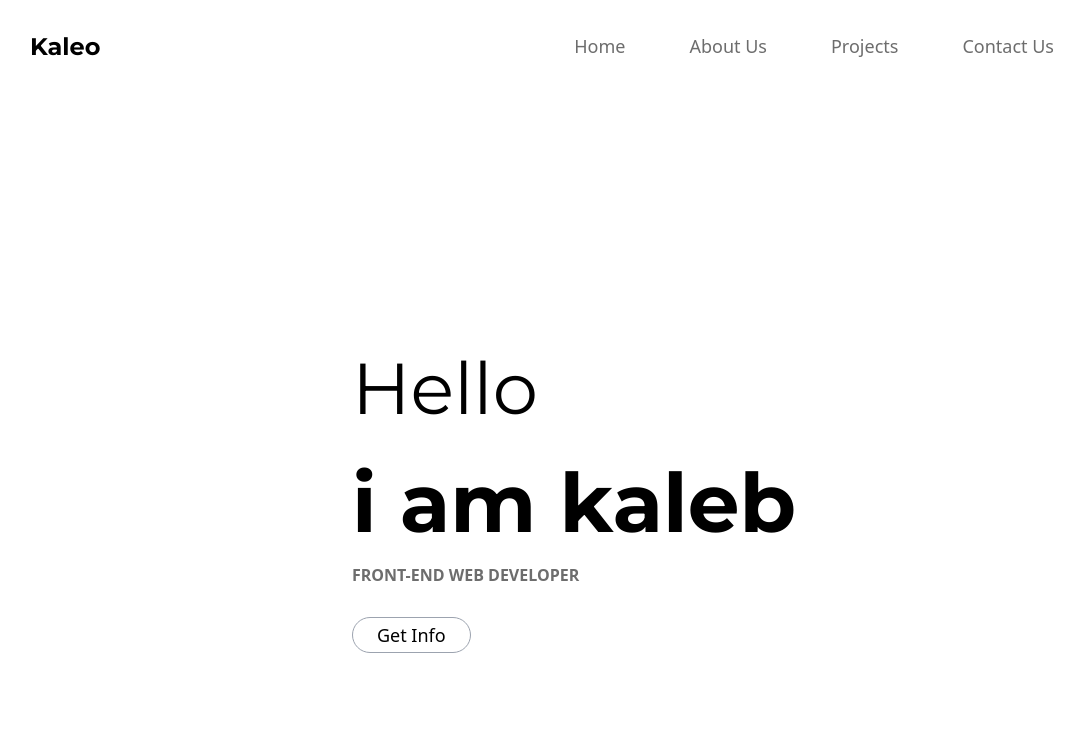
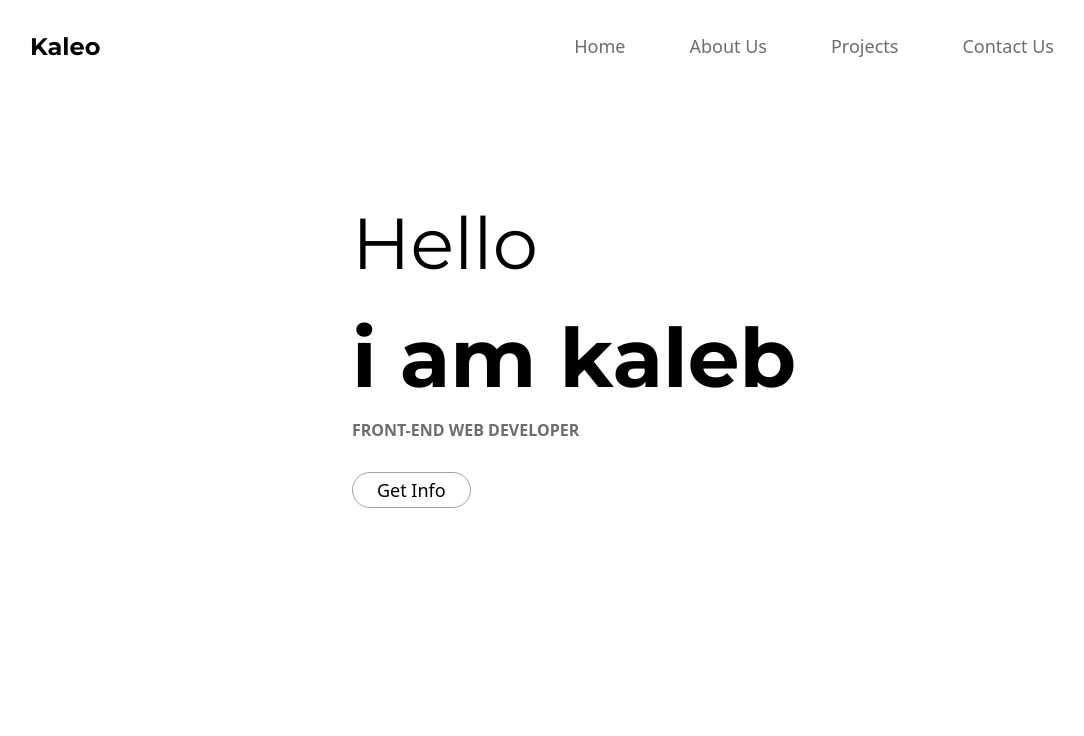
Before and after one commit to kaleb110/portfolio-1.0, a React (Vite) app: page / in a window 1280 px wide. Shown: the top 736 px of the page, without its empty margins (98-1182 px from the left). Built offline with nearby package versions, Linux system fonts and the light colour scheme; a web font is replaced by a local one.

Commit message:
latest commit

```diff
--- a/src/sections/Hero.jsx
+++ b/src/sections/Hero.jsx
@@ -3,7 +3,7 @@ import { Button } from "../components";
 
 const Hero = () => {
   return (
-    <section id="home" className="flex justify-center min-h-screen">
+    <section id="home" className="flex justify-center min-h-full">
       <div className="flex flex-col justify-center items-start padding-x padding-y">
         <h1 className="font-montserrat text-[72px] max-sm:text-[52px] leading-normal">
           Hello
```
